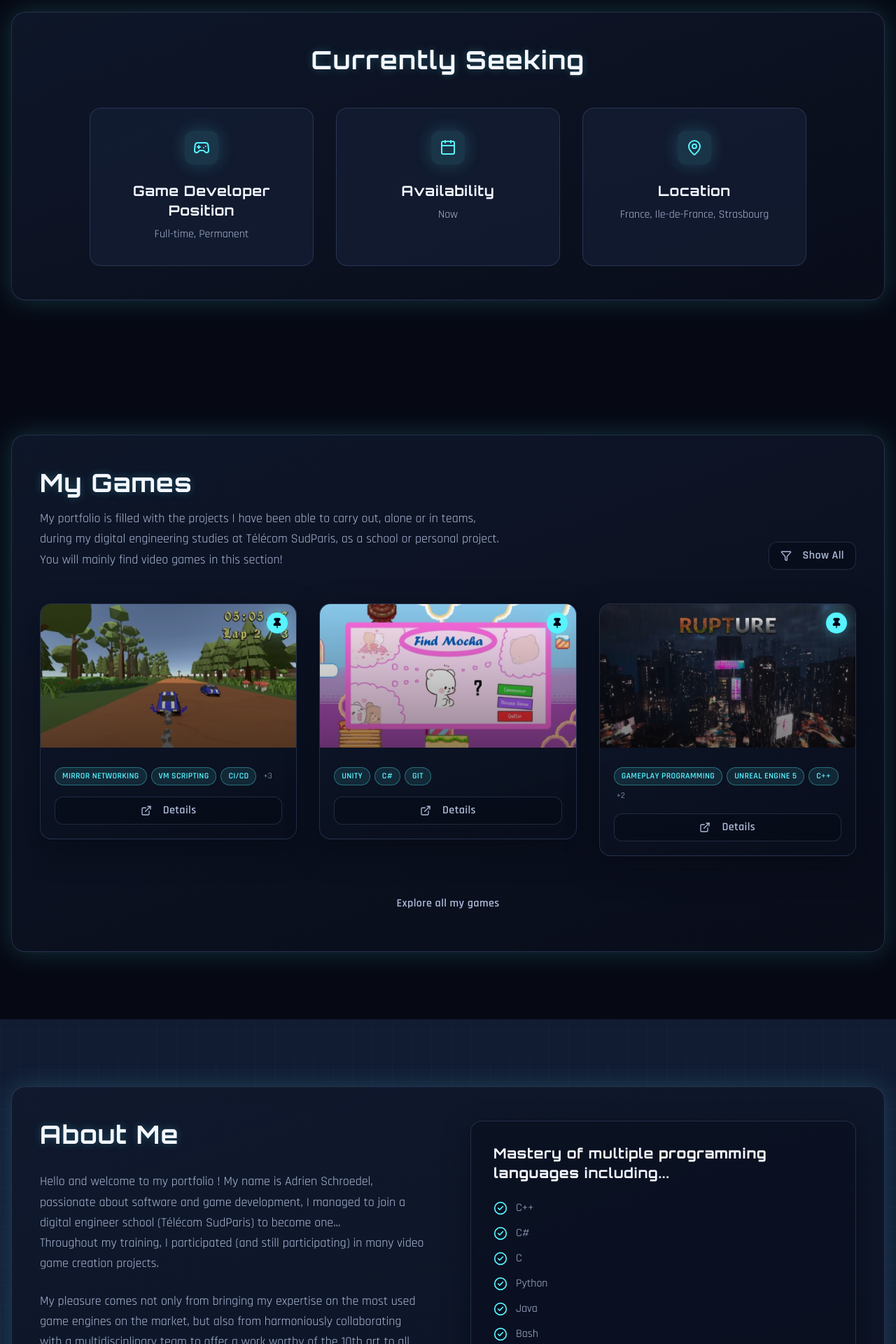
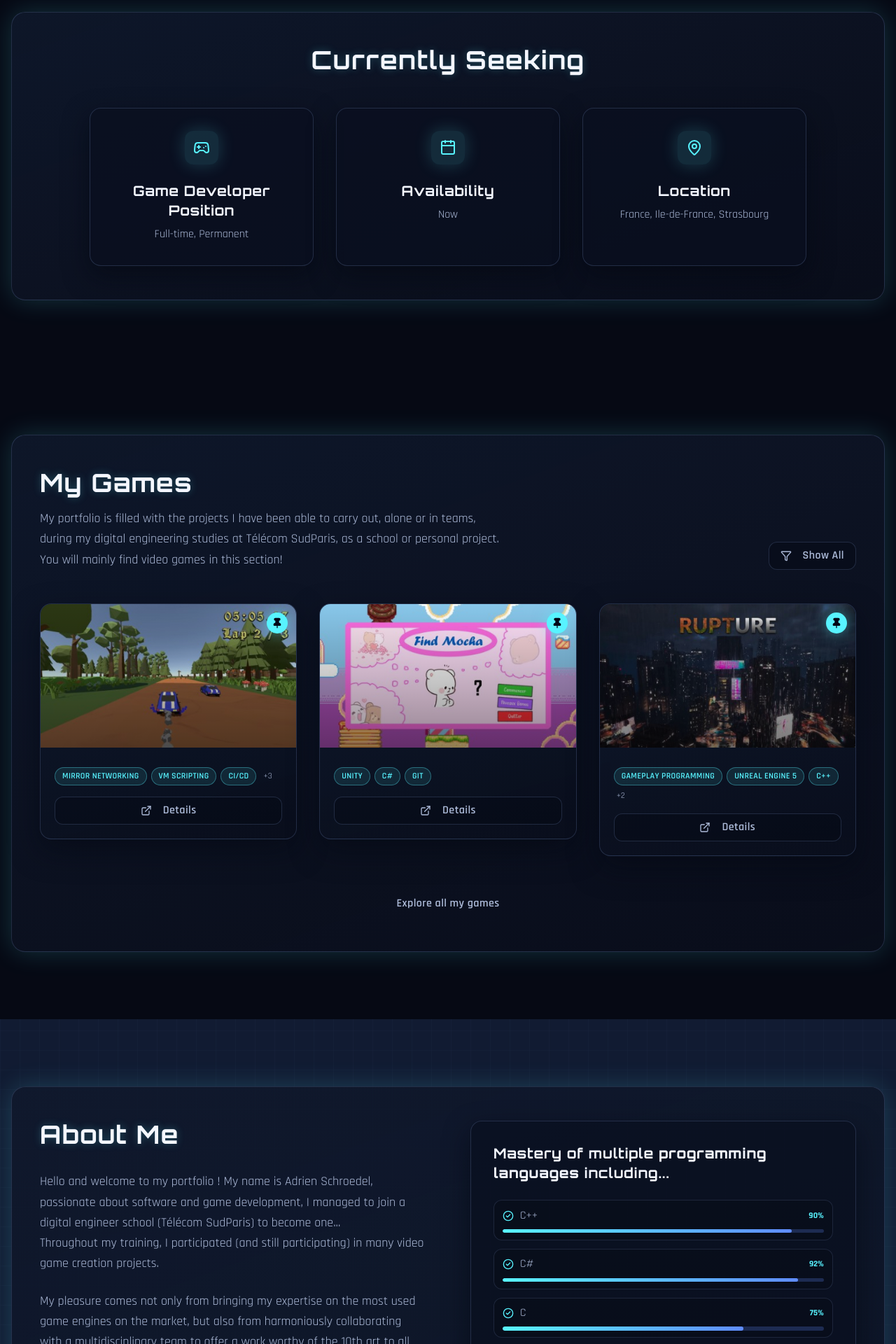
Before and after one commit to AdriKat2022/kat-portfolio, a React (Vite) app: page / in a window 1280 px wide. Shown: the part 880-2800 px from the top of the page at 70% size. Built offline with nearby package versions, Linux system fonts and the light colour scheme.

Commit message:
refactor styles with semantic utilities and enhance about skills layout

```diff
--- a/src/components/layout/About.tsx
+++ b/src/components/layout/About.tsx
@@ -15,10 +15,10 @@ export function About() {
         <div className="section-shell grid grid-cols-1 gap-16 px-6 py-10 lg:grid-cols-2 md:px-10 md:py-12">
           {/* Left Column: Bio */}
           <div>
-            <h2 className="mb-8 text-3xl font-bold text-[var(--text-h)] text-glow md:text-4xl">
+            <h2 className="text-theme-strong mb-8 text-3xl font-bold text-glow md:text-4xl">
               {t('sections.titles.about')}
             </h2>
-            <div className="space-y-6 text-lg text-[var(--text)] leading-relaxed">
+            <div className="text-theme space-y-6 text-lg leading-relaxed">
               <p dangerouslySetInnerHTML={{ __html: t('sections.about.p1') }} />
               <p dangerouslySetInnerHTML={{ __html: t('sections.about.p2') }} />
               <p dangerouslySetInnerHTML={{ __html: t('sections.about.p3') }} />
@@ -34,31 +34,47 @@ export function About() {
 
           {/* Right Column: Skills & Tools */}
           <div className="grid grid-cols-1 md:grid-cols-2 lg:grid-cols-1 gap-8">
-            <div className="rounded-2xl border border-[var(--border)] bg-[rgba(10,16,31,0.74)] p-8 shadow-[0_14px_36px_rgba(3,7,16,0.55)]">
+            <div className="surface-card p-8">
               <h3
-                className="text-xl font-bold text-[var(--text-h)] mb-6"
+                className="text-theme-strong mb-6 text-xl font-bold"
                 dangerouslySetInnerHTML={{ __html: t('sections.profile.column-1-head') }}
               />
-              <ul className="space-y-3">
+              <ul className="skill-list">
                 {skills.map((skill) => (
-                  <li key={skill.id} className="flex items-start gap-3 text-[var(--text)]">
-                    <CheckCircle2 className="h-5 w-5 text-[var(--accent)] shrink-0 mt-0.5" />
-                    <span>{skill.name}</span>
+                  <li key={skill.id} className="skill-item">
+                    <div className="skill-item-head">
+                      <span className="skill-item-name">
+                        <CheckCircle2 className="h-4 w-4 shrink-0 text-[var(--accent)]" />
+                        {skill.name}
+                      </span>
+                      <span className="skill-item-percent">{skill.percentage}%</span>
+                    </div>
+                    <div className="skill-meter" aria-hidden="true">
+                      <div className="skill-meter-fill" style={{ width: `${skill.percentage}%` }} />
+                    </div>
                   </li>
                 ))}
               </ul>
             </div>
 
-            <div className="rounded-2xl border border-[var(--border)] bg-[rgba(10,16,31,0.74)] p-8 shadow-[0_14px_36px_rgba(3,7,16,0.55)]">
+            <div className="surface-card p-8">
               <h3
-                className="text-xl font-bold text-[var(--text-h)] mb-6"
+                className="text-theme-strong mb-6 text-xl font-bold"
                 dangerouslySetInnerHTML={{ __html: t('sections.profile.column-2-head') }}
               />
-              <ul className="space-y-3">
+              <ul className="skill-list">
                 {tools.map((tool) => (
-                  <li key={tool.id} className="flex items-start gap-3 text-[var(--text)]">
-                    <CheckCircle2 className="h-5 w-5 text-[var(--accent)] shrink-0 mt-0.5" />
-                    <span>{tool.name}</span>
+                  <li key={tool.id} className="skill-item">
+                    <div className="skill-item-head">
+                      <span className="skill-item-name">
+                        <CheckCircle2 className="h-4 w-4 shrink-0 text-[var(--accent)]" />
+                        {tool.name}
+                      </span>
+                      <span className="skill-item-percent">{tool.percentage}%</span>
+                    </div>
+                    <div className="skill-meter" aria-hidden="true">
+                      <div className="skill-meter-fill" style={{ width: `${tool.percentage}%` }} />
+                    </div>
                   </li>
                 ))}
               </ul>
--- a/src/components/layout/Seeking.tsx
+++ b/src/components/layout/Seeking.tsx
@@ -8,43 +8,43 @@ export function Seeking() {
     <section id="seeking" className="border-t border-[var(--border)] bg-[var(--bg)] py-24">
       <div className="container mx-auto px-4">
         <div className="section-shell flex flex-col items-center px-6 py-12 text-center md:px-10">
-          <h2 className="mb-12 text-3xl font-bold text-[var(--text-h)] text-glow md:text-4xl">
+          <h2 className="text-theme-strong mb-12 text-3xl font-bold text-glow md:text-4xl">
             {t('sections.titles.seeking')}
           </h2>
 
           <div className="grid grid-cols-1 md:grid-cols-3 gap-8 w-full max-w-5xl">
-            <div className="flex flex-col items-center rounded-2xl border border-[var(--border)] bg-[rgba(20,30,54,0.7)] p-8 transition-all hover:border-[var(--accent-border)] hover:bg-[rgba(26,40,74,0.75)]">
-              <div className="mb-6 flex h-12 w-12 items-center justify-center rounded-xl bg-[var(--accent-bg)] text-[var(--accent)] shadow-[0_0_24px_rgba(88,243,255,0.2)]">
+            <div className="surface-card surface-card-hover flex flex-col items-center p-8">
+              <div className="icon-chip mb-6">
                 <Gamepad2 className="h-6 w-6" />
               </div>
-              <h3 className="mb-2 text-xl font-bold text-[var(--text-h)]">
+              <h3 className="text-theme-strong mb-2 text-xl font-bold">
                 {t('sections.seeking.position-title')}
               </h3>
-              <p className="text-[var(--text)]">
+              <p className="text-theme">
                 {t('sections.seeking.position-subtitle')}
               </p>
             </div>
 
-            <div className="flex flex-col items-center rounded-2xl border border-[var(--border)] bg-[rgba(20,30,54,0.7)] p-8 transition-all hover:border-[var(--accent-border)] hover:bg-[rgba(26,40,74,0.75)]">
-              <div className="mb-6 flex h-12 w-12 items-center justify-center rounded-xl bg-[var(--accent-bg)] text-[var(--accent)] shadow-[0_0_24px_rgba(88,243,255,0.2)]">
+            <div className="surface-card surface-card-hover flex flex-col items-center p-8">
+              <div className="icon-chip mb-6">
                 <Calendar className="h-6 w-6" />
               </div>
-              <h3 className="mb-2 text-xl font-bold text-[var(--text-h)]">
+              <h3 className="text-theme-strong mb-2 text-xl font-bold">
                 {t('sections.seeking.availability-title')}
               </h3>
-              <p className="text-[var(--text)]">
+              <p className="text-theme">
                 {t('sections.seeking.date')}
               </p>
             </div>
 
-            <div className="flex flex-col items-center rounded-2xl border border-[var(--border)] bg-[rgba(20,30,54,0.7)] p-8 transition-all hover:border-[var(--accent-border)] hover:bg-[rgba(26,40,74,0.75)]">
-              <div className="mb-6 flex h-12 w-12 items-center justify-center rounded-xl bg-[var(--accent-bg)] text-[var(--accent)] shadow-[0_0_24px_rgba(88,243,255,0.2)]">
+            <div className="surface-card surface-card-hover flex flex-col items-center p-8">
+              <div className="icon-chip mb-6">
                 <MapPin className="h-6 w-6" />
               </div>
-              <h3 className="mb-2 text-xl font-bold text-[var(--text-h)]">
+              <h3 className="text-theme-strong mb-2 text-xl font-bold">
                 {t('sections.seeking.location-title')}
               </h3>
-              <p className="text-[var(--text)]">
+              <p className="text-theme">
                 {t('sections.seeking.locations')}
               </p>
             </div>
--- a/src/index.css
+++ b/src/index.css
@@ -109,6 +109,98 @@ a {
 }
 
 @layer components {
+	.text-theme {
+		color: var(--text);
+	}
+
+	.text-theme-strong {
+		color: var(--text-h);
+	}
+
+	.surface-card {
+		border-radius: 1rem;
+		border: 1px solid var(--border);
+		background: rgba(10, 16, 31, 0.74);
+		box-shadow: 0 14px 36px rgba(3, 7, 16, 0.55);
+	}
+
+	.surface-card-hover {
+		transition: border-color 0.25s ease, background-color 0.25s ease;
+	}
+
+	.surface-card-hover:hover {
+		border-color: var(--accent-border);
+		background: rgba(26, 40, 74, 0.75);
+	}
+
+	.icon-chip {
+		display: flex;
+		height: 3rem;
+		width: 3rem;
+		align-items: center;
+		justify-content: center;
+		border-radius: 0.75rem;
+		background: var(--accent-bg);
+		color: var(--accent);
+		box-shadow: 0 0 24px rgba(88, 243, 255, 0.2);
+	}
+
+	.contact-link-card {
+		display: flex;
+		align-items: center;
+		gap: 1rem;
+		padding: 1rem;
+	}
+
+	.skill-list {
+		display: flex;
+		flex-direction: column;
+		gap: 0.75rem;
+	}
+
+	.skill-item {
+		border: 1px solid rgba(137, 163, 224, 0.16);
+		border-radius: 0.75rem;
+		background: rgba(6, 9, 20, 0.34);
+		padding: 0.6rem 0.75rem;
+	}
+
+	.skill-item-head {
+		display: flex;
+		align-items: center;
+		justify-content: space-between;
+		gap: 0.5rem;
+	}
+
+	.skill-item-name {
+		display: inline-flex;
+		align-items: center;
+		gap: 0.55rem;
+		color: var(--text);
+	}
+
+	.skill-item-percent {
+		font-size: 0.75rem;
+		font-weight: 700;
+		line-height: 1;
+		color: var(--accent);
+	}
+
+	.skill-meter {
+		margin-top: 0.45rem;
+		height: 0.33rem;
+		width: 100%;
+		border-radius: 9999px;
+		background: rgba(95, 140, 255, 0.24);
+		overflow: hidden;
+	}
+
+	.skill-meter-fill {
+		height: 100%;
+		border-radius: inherit;
+		background: linear-gradient(90deg, var(--accent), var(--accent-2));
+	}
+
 	.project-card {
 		position: relative;
 		display: flex;
```
Also changed, not shown: src/components/layout/Contact.tsx (+11 -11 lines).
